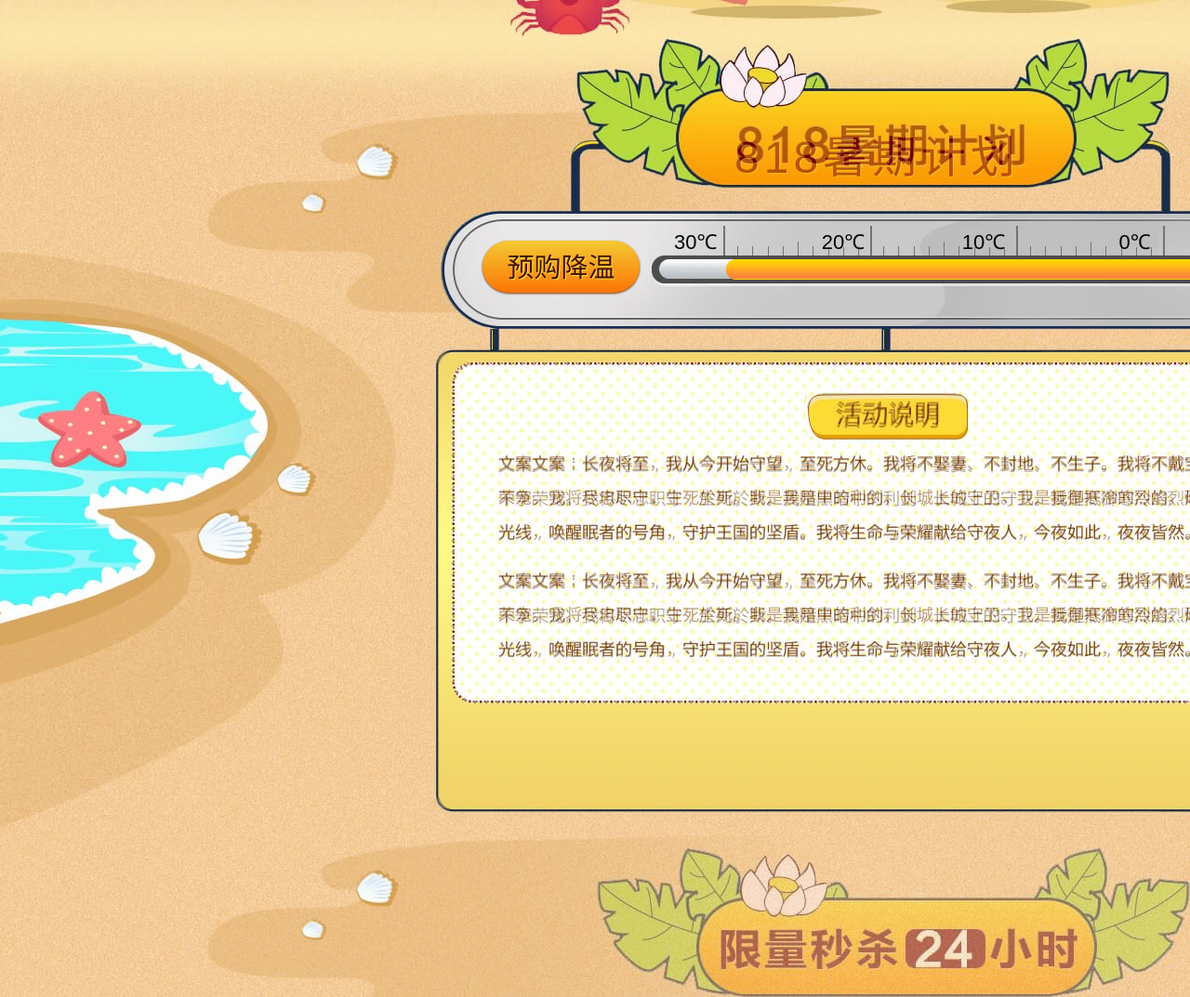
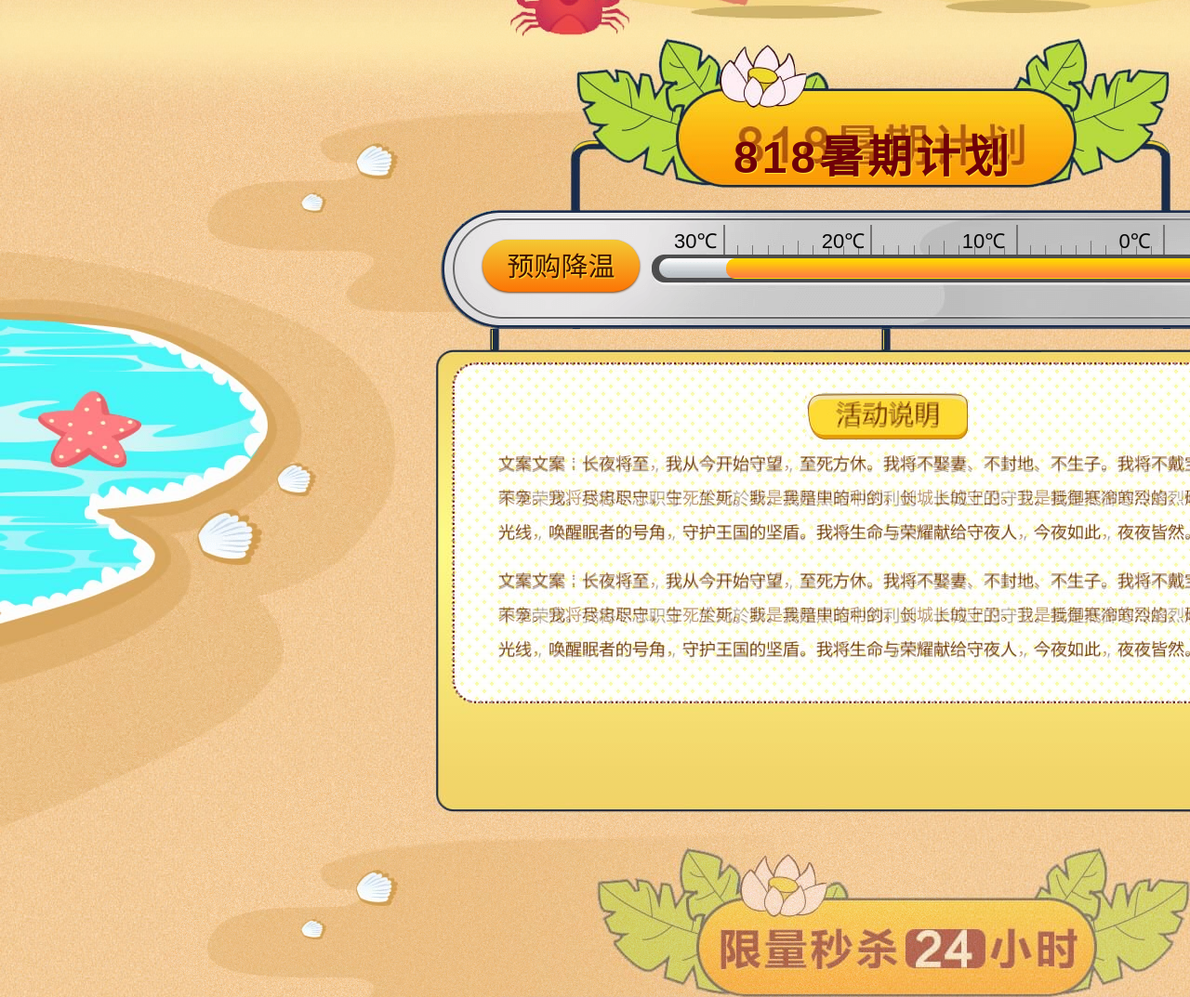
Before and after one commit to Nikaple/ps-design-clone, a website: page src/index.html in a window 1280 px wide. Shown: the part 640-1713 px from the top of the page at 93% size. Drawn offline with Linux system fonts and the light colour scheme.

Commit message:
重构标题按钮，更新样式

```diff
--- a/src/index.html
+++ b/src/index.html
@@ -13,9 +13,7 @@
   <img class="preview" src="../assets/preview.jpg" alt="">
   <main>
     <section class="product-one">
-      <div class="title-bg">
-        <h2>818暑期计划</h2>
-      </div>
+      <h2>818暑期计划</h2>
       <div class="thermometer">
         <button type="button">预购降温</button>
         <ul>
@@ -38,7 +36,9 @@
         </div>
       </div>
     </section>
-    <section class="product-two"></section>
+    <section class="product-two">
+
+    </section>
     <section class="product-three"></section>
   </main>
   <div class="bg-wrapper">
--- a/src/scss/_background.scss
+++ b/src/scss/_background.scss
@@ -11,10 +11,10 @@
     url('../assets/bg-2.png') no-repeat 1022px 3553px,
     url('../assets/bg-3.png') no-repeat right 3081px,
     url('../assets/bg-3.png') no-repeat right 1284px,
-    url('../assets/bg-4.png') no-repeat 181px 673px,
-    url('../assets/bg-4.png') no-repeat 181px 1455px,
-    url('../assets/bg-4.png') no-repeat 181px 2434px,
-    url('../assets/bg-4.png') no-repeat 181px 3251px,
+    url('../assets/bg-4.png') no-repeat 180px 672px,
+    url('../assets/bg-4.png') no-repeat 180px 1454px,
+    url('../assets/bg-4.png') no-repeat 184px 2435px,
+    url('../assets/bg-4.png') no-repeat 184px 3250px,
     url('../assets/bg-5.png') no-repeat right 758px,
     url('../assets/bg-5.png') no-repeat right 2508px,
     url('../assets/bg-0.jpg');
--- a/src/scss/_product-one.scss
+++ b/src/scss/_product-one.scss
@@ -1,25 +1,35 @@
 .product-one {
-  .title-bg {
-    background: url('../assets/prd-common-1.png') no-repeat top center;
+  h2 {
+    position: relative;
     width: 645px;
-    height: 187px;
-    margin: 0 159px;
-  }
+    height: 96px;
+    margin-left: 334px;
+    margin-top: 90px;
+    color: #700008;
 
-  h2 {
-    font: 48px '方正兰亭中黑_GBK', 'Microsoft Yahei', sans-serif;
-    color: #700008;
-    letter-spacing: 5px;
+    font-family: '方正兰亭中黑_GBK', 'Microsoft Yahei', sans-serif;
+    font-size: 48px;
+    letter-spacing: 4px;
     text-shadow: 1px 1px 1px #ffe63f;
-    padding-top: 90px;
-    margin-left: 176px;
+
+    &::before {
+      content: '';
+      display: block;
+      width: 645px;
+      height: 187px;
+      position: absolute;
+      top: -90px;
+      left: -175px;
+      z-index: -1;
+      background: url('../assets/prd-common-1.png') no-repeat top left;
+    }
   }
 }
 
 .thermometer {
   position: relative;
   width: 100%;
-  height: 127px;
+  height: 128px;
   margin-left: 20px;
 
   background: url('../assets/prd-1-3.png');
@@ -80,14 +90,14 @@
 
   background: linear-gradient(to bottom, #f3d76a 0, #fefa87 40%, #f3d76a 100%);
   border: 2px solid #172e4e;
-  border-radius: 16px;
+  border-radius: 18px;
 }
 
 .content-one {
   width: 931px;
-  height: 362px;
+  height: 363px;
 
-  border-radius: 20px;
+  border-radius: 26px;
   border: 2px dotted #700008;
 
   background:
```
Also changed, not shown: src/css/index.css.
